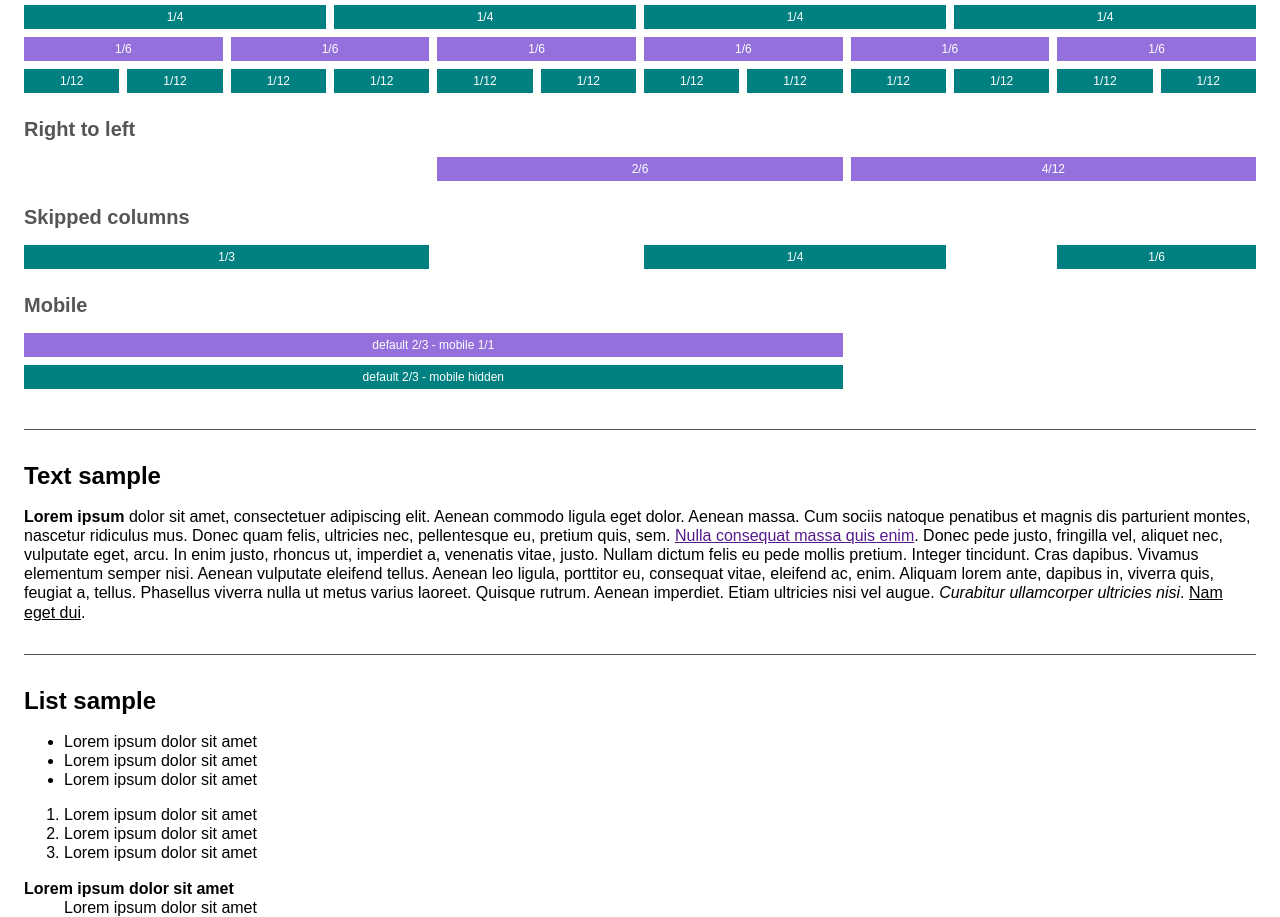
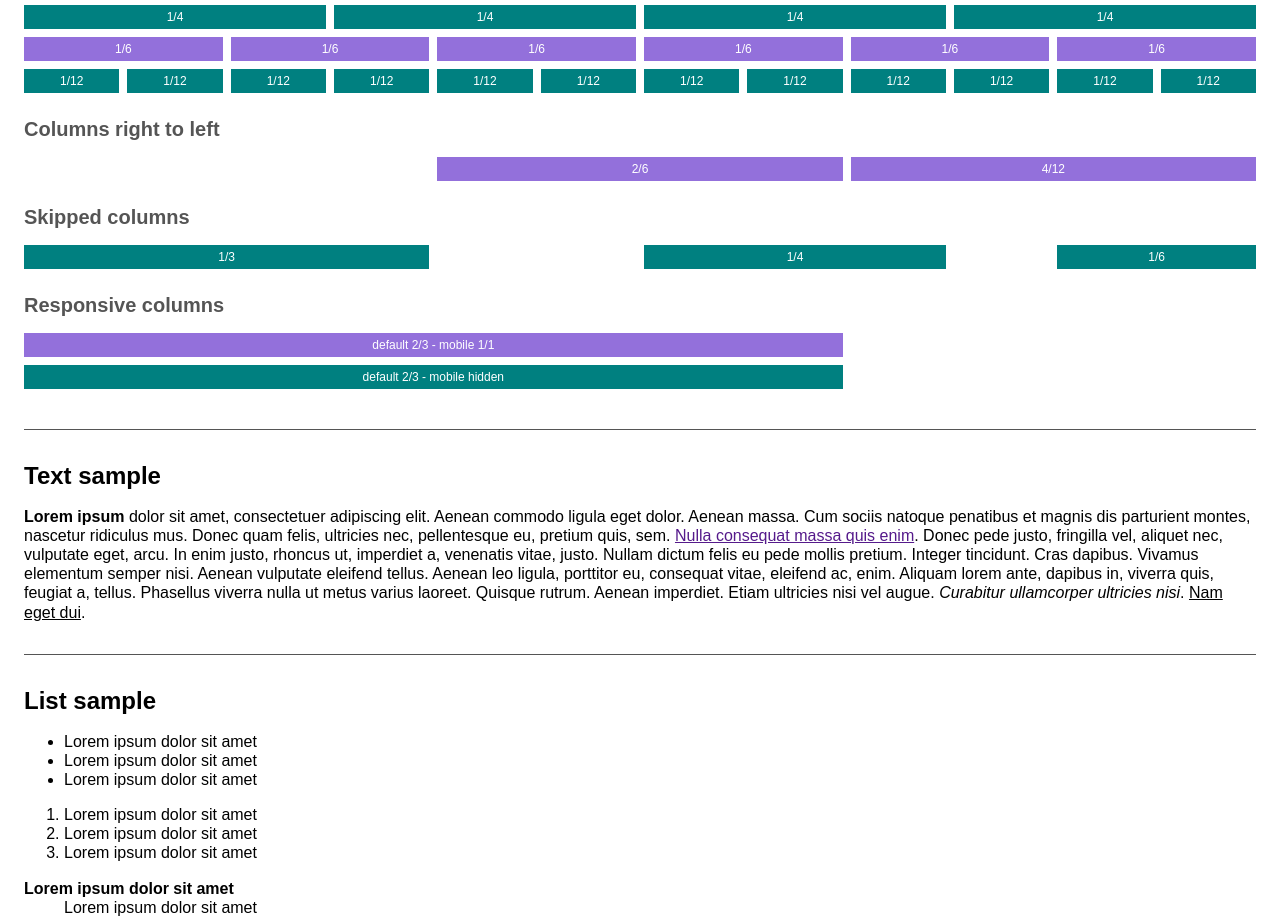
Before and after one commit to devbyray/farpar, a website: page index.html in a window 1280 px wide. Shown: the part 989-1906 px from the top of the page. Drawn offline with Linux system fonts and the light colour scheme.

Commit message:
Changed text

```diff
--- a/index.html
+++ b/index.html
@@ -95,7 +95,7 @@
 					<div class="width-1-12 demo-b">1/12</div>
 				</div>
 
-				<h3 class="h3">Right to left</h3>
+				<h3 class="h3">Columns right to left</h3>
 				<div class="grid-fluid grid-rtl">
 					<div class="width-4-12 demo-a">4/12</div>
 					<div class="width-2-6 demo-a">2/6</div>
@@ -108,7 +108,7 @@
 					<div class="width-1-6 skip-1-12 demo-b">1/6</div>
 				</div>
 
-				<h3 class="h3">Mobile</h3>
+				<h3 class="h3">Responsive columns</h3>
 				<div class="grid-fluid">
 					<div class="width-2-3 mobile-width-1-1 demo-a ">default 2/3 - mobile 1/1</div>
 					<div class="width-2-3 mobile-hidden demo-b ">default 2/3 - mobile hidden</div>
```
